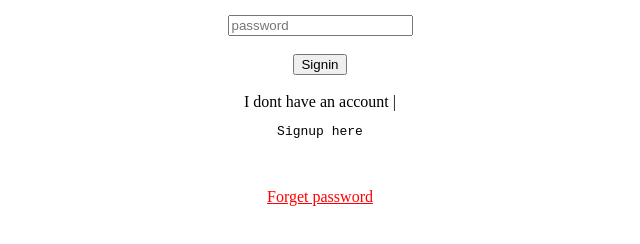
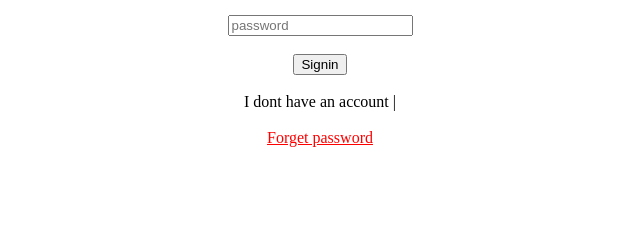
Before and after one commit to Mahaboobbasha09/batch24r, a plain HTML site: page login.html in a window 1280 px wide. Shown: the part 104-348 px from the top of the page, without its empty margins (320-960 px from the left). Drawn offline with Linux system fonts and the light colour scheme.

Commit message:
Update login.html

```diff
--- a/login.html
+++ b/login.html
@@ -11,7 +11,7 @@
         <input type="text" name="username" placeholder="Username" required><br><br>
         <input type="password" name="password" placeholder="password" required><br><br>
         <input type="submit" value="Signin"><br><br>
-        I dont have an account | <pre>Signup here</pre><br><br>
+        I dont have an account | <br><br>
         <a href="reset.html" style="color: red;">Forget password</a>
 
     </form>
```
